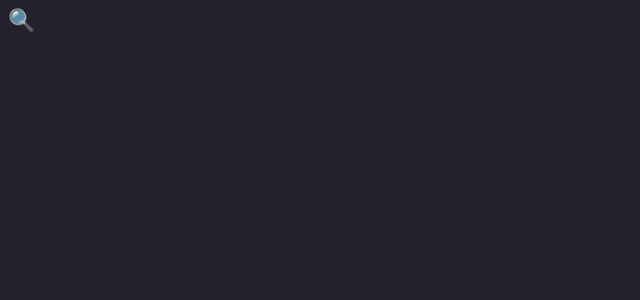
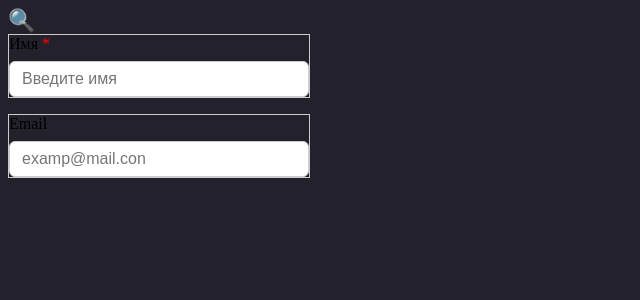
Before and after one commit to LGalushka/React-UI-Lab, a React (Vite) app: page / in a window 1280 px wide. Shown: the top 300 px of the page, without its empty margins (0-640 px from the left). Built offline with nearby package versions, Linux system fonts and the light colour scheme.

Commit message:
feat: add Input component with label and validation support

```diff
--- a/src/App.tsx
+++ b/src/App.tsx
@@ -1,10 +1,14 @@
 import Icon from "./components/Icon"
+import Input from "./components/Input"
 
 function App() {
 
   return (
     <>
       <Icon name='search' size={22} color="blue" />
+
+      <Input label='Имя' placeholder='Введите имя' isRequired={true} />
+      <Input label="Email" placeholder="examp@mail.con" />
     </>
   )
 }
--- a/src/components/Icon.tsx
+++ b/src/components/Icon.tsx
@@ -15,7 +15,10 @@ const iconsData = {
 
   const Icon = ({ name, size = 24, color = 'black'}: IconProps) => {
     return (
-      <div style={{ color, fontSize: size, display: 'inline-block'}}>
+      <div
+        style={{ color, fontSize: size, display: 'inline-block'}}
+        aria-label={`Иконка: ${name}`}
+        >
         {iconsData[name]}
       </div>
     )
--- /dev/null
+++ b/src/components/Input.tsx
@@ -0,0 +1,37 @@
+type InputProps = {
+  label: string;
+  placeholder: string;
+  isRequired?: boolean;
+}
+
+const Input = ({ label, placeholder, isRequired=false}: InputProps) => {
+  const inputId = label.toLowerCase().replace(/\s+/g, '-')
+
+  return (
+  <div style={{ marginBottom: '16px', border: '1px solid #ccc', maxWidth: '300px'}}>
+    <label htmlFor={inputId}>
+    {label}
+    {isRequired && <span style={{ color: 'red', marginLeft: '4px'}}>*</span>}
+    </label>
+
+    <input
+    id={inputId}
+    type="text"
+    placeholder={placeholder}
+    style={{
+      display: 'block',
+      marginTop: '8px',
+      padding: '8px 12px',
+      borderRadius: '6px',
+      border: '1px solid #ccc',
+      fontSize: '16px',
+      width: '100%',
+      boxSizing: 'border-box',
+      outline: 'none'
+    }}
+    />
+  </div>
+  )
+}
+
+export default Input;
```
